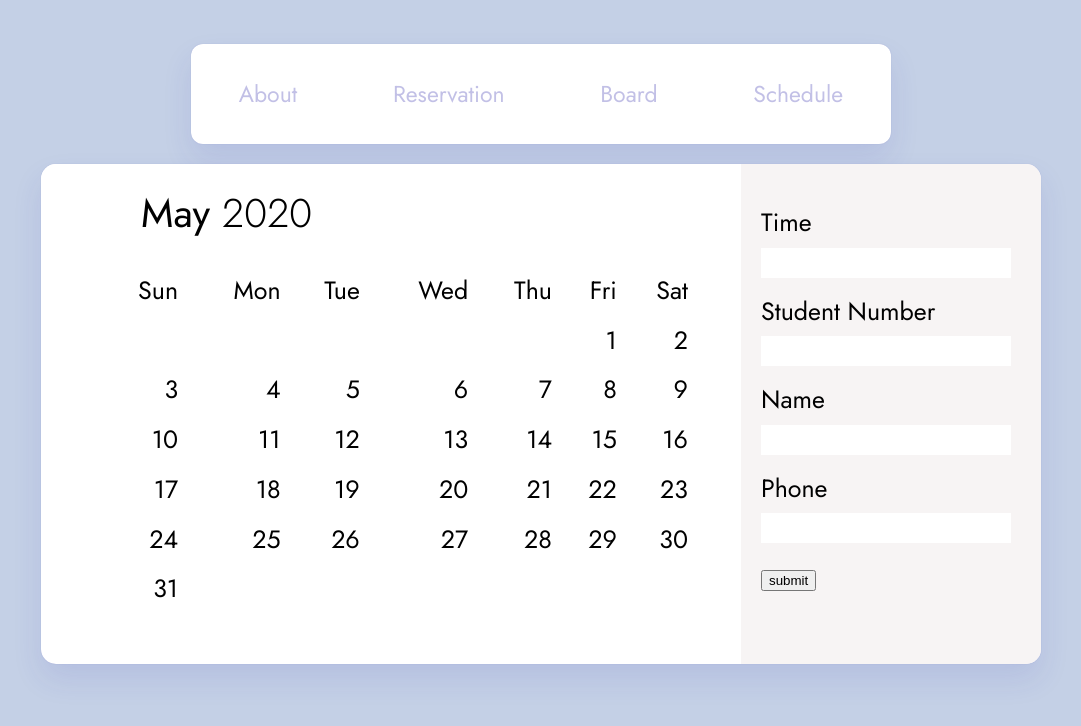
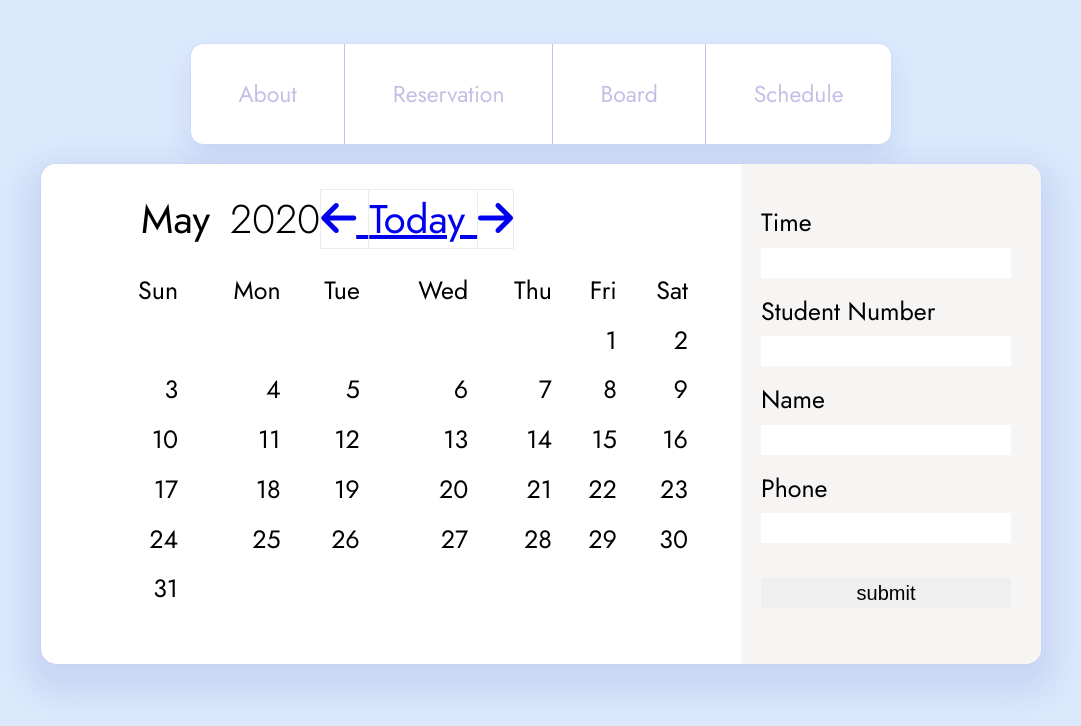
Before and after one commit to tbnsok40/HTML-CSS-challenge, a plain HTML site: page blue.html in a window 1280 px wide. Shown: the whole page, without its empty margins (99-1180 px from the left). Drawn offline with Linux system fonts and the light colour scheme.

Commit message:
Add files via upload

```diff
--- a/blue.css
+++ b/blue.css
@@ -1,5 +1,5 @@
 body {
-  background-color: rgb(196, 208, 230);
+  background-color: rgb(218, 233, 252);
   font-family: "Jost", sans-serif;
   font-size: 25px;
 }
@@ -17,7 +17,7 @@ body {
   border-radius: 15px 15px 15px 15px;
   margin-top: 20px;
   box-shadow: 0 0 1px 0 rgba(52, 46, 173, 0.25),
-    0 15px 30px 0 rgba(52, 46, 173, 0.1);
+    0 15px 30px 15px rgba(52, 46, 173, 0.1);
 }
 
 .body {
@@ -42,15 +42,15 @@ body {
   display: flex;
   justify-content: center;
   align-items: center;
-  margin-top: 30px;
+  /* margin-top: 30px; */
 }
 .month {
-  /* font-size: 30px; */
-  padding: 20px 0px 0px 100px;
-  /* background-color: turquoise; */
+  display: flex;
+  align-items: center;
+  padding: 20px 0px 10px 100px;
   border-radius: 15px 0px 0px 0px;
   width: 700px;
-  height: 30px;
+  height: 100px;
   font-size: 40px;
   font-weight: 500;
 }
@@ -81,9 +81,9 @@ input:focus {
   margin-top: 15px;
   margin-bottom: 20px;
 }
-table {
-  margin-top: 40px;
-}
+/* table {
+  margin-top: 10px;
+} */
 
 *,
 *:after,
@@ -135,9 +135,29 @@ table {
   color: #342ead;
 }
 
+/* .menu-item:focus,
+.menu-item:hover {
+  color: #342ead;
+  transition: 0.25s ease;
+} */
+
 .menu-item-label {
   display: block;
   font-size: 23px;
   color: #c2c0e6;
-  transition: 0.25s ease;
+  transition: 0.5s ease;
 }
+
+.btn_submit {
+  margin-top: 20px;
+  border: none;
+  /* background-color: pink; */
+  width: 250px;
+  height: 30px;
+  font-size: 20px;
+}
+.btn_submit:focus {
+  outline: none;
+}
+
+/* 버튼 백그라운 칼라 안먹혀 */
--- a/blue.html
+++ b/blue.html
@@ -4,25 +4,42 @@
     <meta charset="UTF-8" />
     <meta name="viewport" content="width=device-width, initial-scale=1.0" />
     <title>blue-reservation</title>
+    <script
+      src="https://kit.fontawesome.com/703c3b8202.js"
+      crossorigin="anonymous"
+    ></script>
     <link rel="stylesheet" href="blue.css" />
     <link
       href="https://fonts.googleapis.com/css2?family=Jost:wght@200;300;400&display=swap"
       rel="stylesheet"
     />
+    <link rel="stylesheet" href="arrow_box.css" />
   </head>
   <body>
     <div class="container_main">
       <div class="container2">
         <nav class="menu">
-          <a href="#" class="menu-item">
+          <a
+            href="about.html"
+            class="menu-item"
+            style="border-right: 1px solid #c2c0e6;"
+          >
             <!-- <span class="material-icons"></span> -->
             <span class="menu-item-label">About</span>
           </a>
-          <a href="#" class="menu-item">
+          <a
+            href="#"
+            class="menu-item"
+            style="border-right: 1px solid #c2c0e6;"
+          >
             <!-- <span class="material-icons"></span> -->
             <span class="menu-item-label">Reservation</span>
           </a>
-          <a href="#" class="menu-item">
+          <a
+            href="#"
+            class="menu-item"
+            style="border-right: 1px solid #c2c0e6;"
+          >
             <!-- <span class="material-icons"></span> -->
             <span class="menu-item-label">Board</span>
           </a>
@@ -38,7 +55,35 @@
           <div class="left">
             <div class="month">
               May
-              <span style="font-weight: 300;">2020</span>
+              <span style="font-weight: 300; margin-left:20px;">2020</span>
+              <nav class="menu2">
+                <a
+                  href="#"
+                  class="menu2-item"
+                  style="border: 1px solid #ececec;"
+                >
+                  <!-- <span class="material-icons"></span> -->
+                  <i class="fas fa-arrow-left"></i>
+                </a>
+                <a
+                  href="#"
+                  class="menu2-item"
+                  style="border-top: 1px  solid #ececec;
+                  border-bottom: 1px  solid #ececec;
+                  border-right: 1px  solid #ececec;"
+                  <span id="menu2-item-label">Today</span>
+                </a>
+                <a
+                  href="#"
+                  class="menu2-item"
+                  style="border-top: 1px  solid #ececec;
+                  border-bottom: 1px  solid #ececec;
+                  border-right: 1px  solid #ececec;"
+                >
+                  <i class="fas fa-arrow-right"></i>
+                </a>
+
+              </nav>
             </div>
             <div class="left_table">
               <table style="width: 600px; height: 350px; text-align: right;">
@@ -46,7 +91,7 @@
                   <td>Sun</td>
                   <td>Mon</td>
                   <td>Tue</td>
-                  <td>Wed</td>
+                  <td >Wed</td>
                   <td>Thu</td>
                   <td>Fri</td>
                   <td>Sat</td>
@@ -135,7 +180,7 @@
                 <input type="text" style="width: 250px; height: 30px;" />
               </div>
             </div>
-            <div><button>submit</button></div>
+            <div><button class='btn_submit'>submit</button></div>
           </div>
         </div>
       </div>
```
